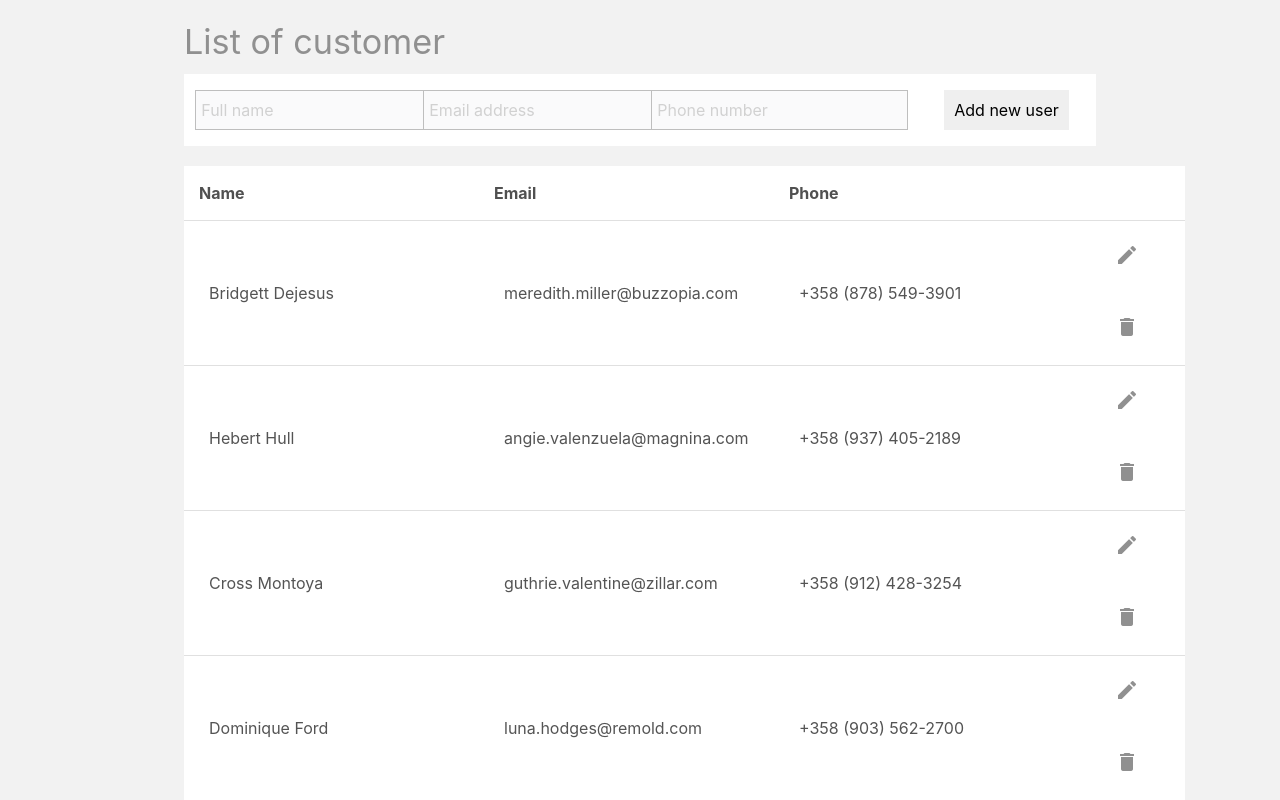
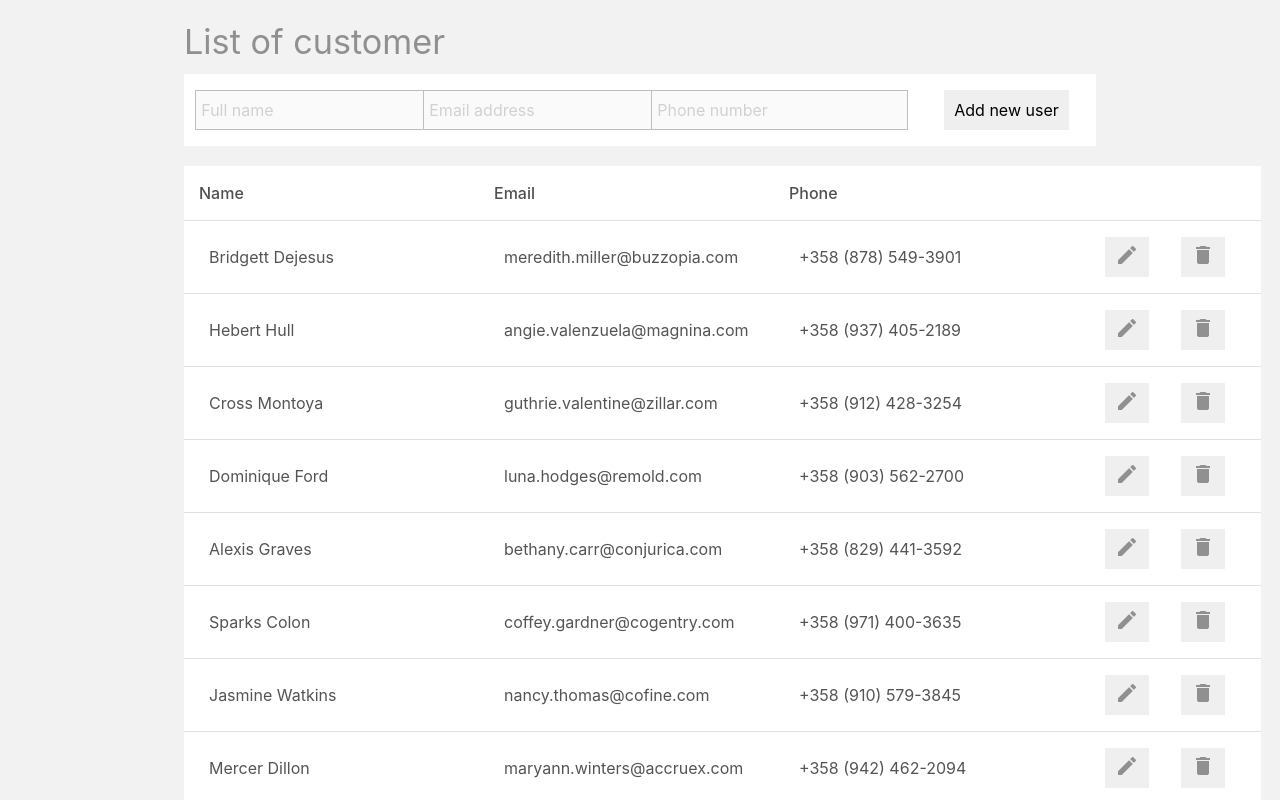
Before and after one commit to cuongtran-6618/react-crud, a React (Create React App) app: page / in a window 1280 px wide. Shown: the top 800 px of the page. Built offline with nearby package versions, Linux system fonts and the light colour scheme.

Commit message:
add toggle edit form function

```diff
--- a/src/components/User.js
+++ b/src/components/User.js
@@ -9,6 +9,7 @@ export class User extends Component {
 		name: this.props.user.name,
 		email: this.props.user.email,
 		phone: this.props.user.phone,
+		disableEdit: true,
 	};
 
 	handleCancelEditUser = (e) => {
@@ -19,6 +20,7 @@ export class User extends Component {
 		);
 
 		utility.loopObject(previousState, this.setStateByKey);
+		this.hideEditForm();
 	};
 
 	handleDeleteUser = (e) => {
@@ -28,6 +30,7 @@ export class User extends Component {
 	//save the previous value to localstorage for recovering when customer doesn't wanna change
 	handleEnableEditUser = (e) => {
 		utility.saveStateToLocalStorage({ ...this.state });
+		this.showEditForm();
 	};
 
 	handleOnChange = (e) => {
@@ -39,12 +42,21 @@ export class User extends Component {
 
 		//erase the localstorage
 		utility.saveStateToLocalStorage({ id: "", name: "", email: "", phone: "" });
+		this.hideEditForm();
+	};
+
+	showEditForm = () => {
+		this.setStateByKey("disableEdit", false);
+	};
+
+	hideEditForm = () => {
+		this.setStateByKey("disableEdit", true);
 	};
 
 	setStateByKey = (key, value) => {
-		this.setState({
-			[key]: value,
-		});
+		this.setState((previousState) => ({
+			[key]: (previousState[key] = value),
+		}));
 	};
 
 	render() {
@@ -52,7 +64,7 @@ export class User extends Component {
 			<tr>
 				<td colSpan="1">
 					<input
-						disabled
+						disabled={this.state.disableEdit}
 						name="name"
 						value={this.state.name}
 						onChange={this.handleOnChange}
@@ -62,7 +74,7 @@ export class User extends Component {
 				</td>
 				<td colSpan="1">
 					<input
-						disabled
+						disabled={this.state.disableEdit}
 						name="email"
 						value={this.state.email}
 						onChange={this.handleOnChange}
@@ -72,7 +84,7 @@ export class User extends Component {
 				</td>
 				<td colSpan="1">
 					<input
-						disabled
+						disabled={this.state.disableEdit}
 						name="phone"
 						value={this.state.phone}
 						onChange={this.handleOnChange}
@@ -80,23 +92,32 @@ export class User extends Component {
 						type="text"
 					/>
 				</td>
-				<td colSpan="1">
+				<td colSpan="1" className="actions-container">
 					<button
-						className="btn-cancel hidden"
+						className={this.state.disableEdit ? "hidden" : "show"}
 						onClick={this.handleCancelEditUser}
 					>
 						Cancel
 					</button>
-					<button className="btn-save hidden" onClick={this.handleSaveUser}>
+					<button
+						className="btn-save"
+						onClick={this.handleSaveUser}
+						className={this.state.disableEdit ? "hidden" : "show"}
+					>
 						Save
 					</button>
 					<button
 						className="transparent right"
 						onClick={this.handleEnableEditUser}
+						className={!this.state.disableEdit ? "hidden" : "show"}
 					>
 						<i className="material-icons">create</i>
 					</button>
-					<button className="transparent right" onClick={this.handleDeleteUser}>
+					<button
+						className="transparent right"
+						onClick={this.handleDeleteUser}
+						className={!this.state.disableEdit ? "hidden" : "show"}
+					>
 						<i className="material-icons">delete</i>
 					</button>
 				</td>
--- a/src/index.css
+++ b/src/index.css
@@ -17,6 +17,10 @@ html {
 
 .hidden {
 	display: none;
+}
+
+.show {
+	display: block;
 }
 
 i {
@@ -46,13 +50,13 @@ button {
 	border: none;
 }
 
-.btn-save {
+.actions-container button:nth-child(2) {
 	color: #fff;
 	background: #07f;
 	font-weight: 500;
 }
 
-.btn-cancel {
+.actions-container button:first {
 	color: #07f;
 	background: #f2f2f2;
 	font-weight: 500;
@@ -67,9 +71,16 @@ thead {
 
 thead th {
 	padding: 15px;
+	font-weight: 500;
 }
 
 th,
 td {
 	padding: 0 20px;
 }
+
+.actions-container {
+	display: flex;
+	flex-direction: row;
+	justify-content: flex-end;
+}
```
